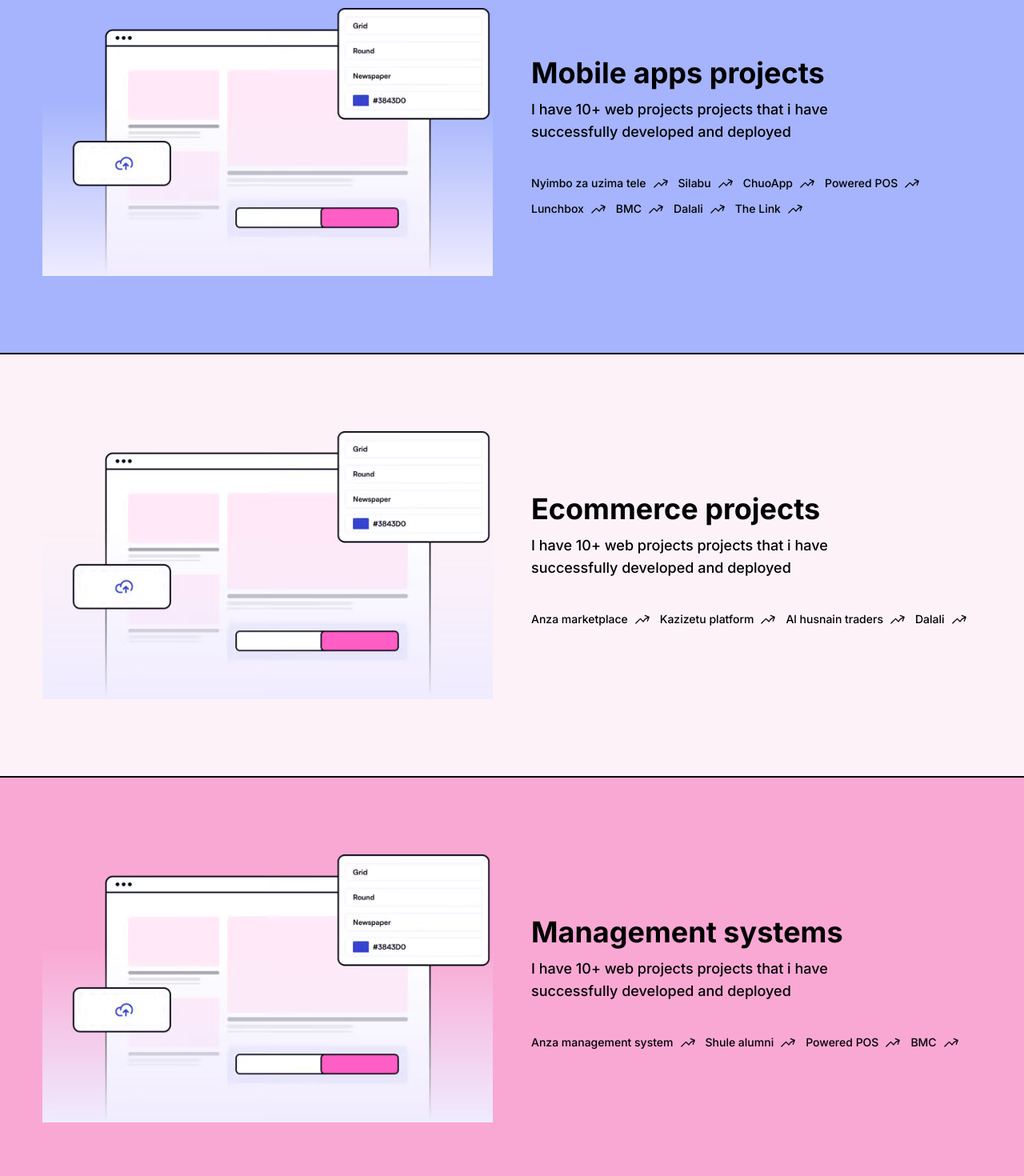
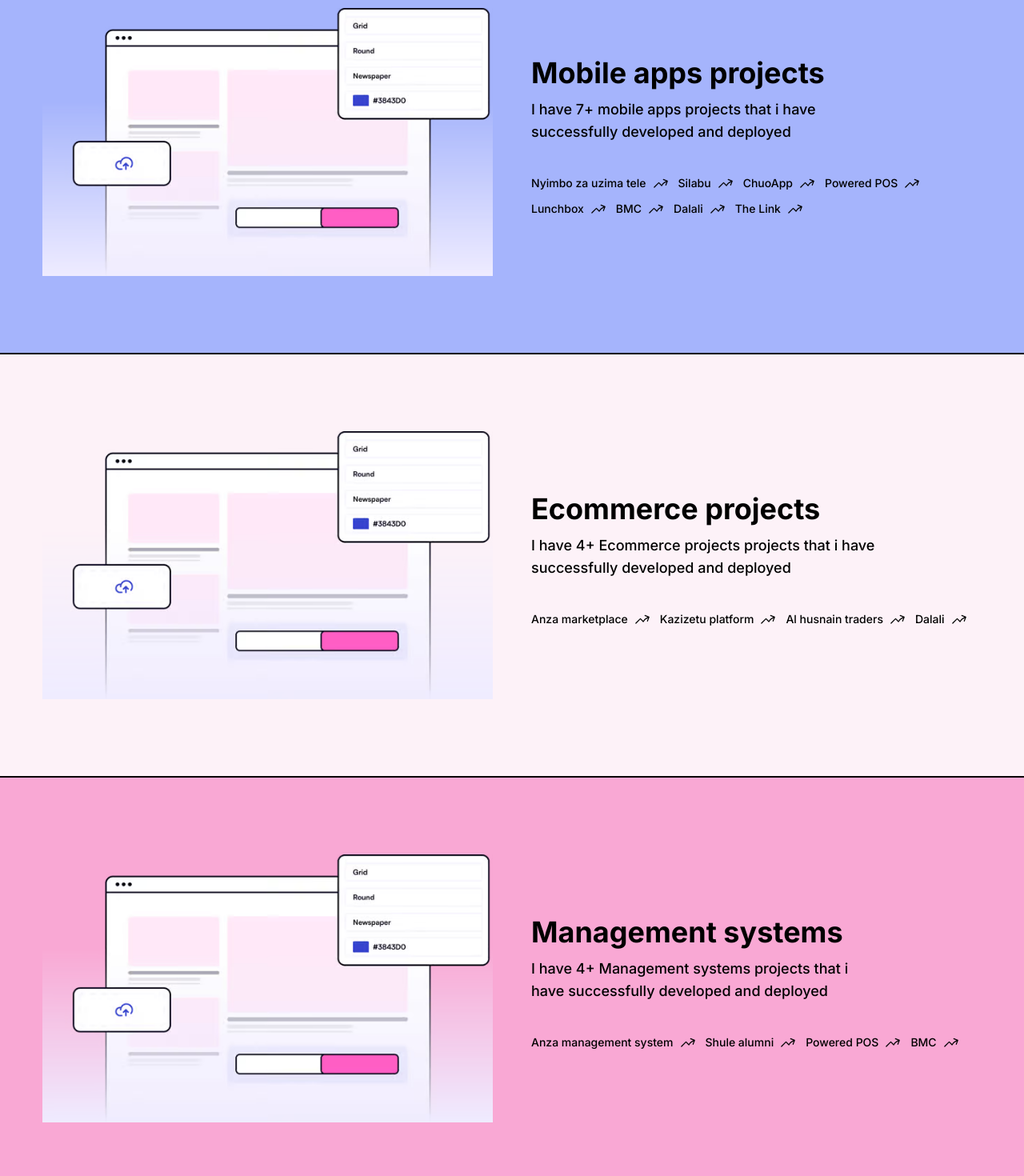
Before and after one commit to johnchuma/johnchuma, a Next.js app: page / in a window 1280 px wide. Shown: the part 2680-4150 px from the top of the page at 80% size. Built offline with nearby package versions, Linux system fonts and the light colour scheme.

Commit message:
saven changes

```diff
--- a/src/app/components/apps.js
+++ b/src/app/components/apps.js
@@ -5,13 +5,13 @@ import ProjectList from "./project_list";
 const Apps= () => {
     return ( <div>
         <div className="bg-indigo-300 py-24 md:text-start text-center ">
-        <div className="grid grid-cols-1 md:grid-cols-2 gap-x-12 w-11/12 mx-auto items-center justify-center">
+        <div className="grid gap-y-4 grid-cols-1 md:grid-cols-2 gap-x-12 w-11/12 mx-auto items-center justify-center">
 
             <Image width={3000} height={3000} src={"/server.avif" }/>
 
         <div>
-           <h1 className="text-4xl font-bold">Mobile apps projects</h1>
-           <h1 className="text-lg mt-3 md:pe-32">I have 10+ web projects projects that i have successfully developed and deployed </h1>
+           <h1 className="text-3xl md:text-4xl  font-bold">Mobile apps projects</h1>
+           <h1 className="text-lg mt-3 md:pe-32">I have 7+ mobile apps projects that i have successfully developed and deployed </h1>
            <div className="text-sm flex flex-wrap justify-center md:justify-start mt-10 ">
            <ProjectList category={"App"}/>
 
--- a/src/app/components/ecommerce.js
+++ b/src/app/components/ecommerce.js
@@ -5,13 +5,13 @@ import ProjectList from "./project_list"
 const Ecommerce= () => {
     return ( <div>
        <div className="bg-pink-50 py-24 md:text-start text-center  ">
-        <div className="grid grid-cols-1 md:grid-cols-2 gap-x-12 w-11/12 mx-auto items-center justify-center">
+        <div className="grid gap-y-4 grid-cols-1 md:grid-cols-2 gap-x-12 w-11/12 mx-auto items-center justify-center">
 
             <Image width={3000} height={3000} src={"/server.avif" }/>
 
         <div>
-           <h1 className="text-4xl font-bold">Ecommerce projects</h1>
-           <h1 className="text-lg mt-3 md:pe-32">I have 10+ web projects projects that i have successfully developed and deployed </h1>
+           <h1 className="text-3xl md:text-4xl  font-bold">Ecommerce projects</h1>
+           <h1 className="text-lg mt-3 md:pe-32">I have 4+ Ecommerce projects projects that i have successfully developed and deployed </h1>
            <div className="text-sm flex flex-wrap justify-center md:justify-start mt-10 ">
             <ProjectList category={"Ecommerce"}/>
 
--- a/src/app/components/footer.js
+++ b/src/app/components/footer.js
@@ -4,18 +4,24 @@ const Footer = () => {
     return ( <div>
         <div className="w-full bg-slate-950 py-20 text-white">
         <Experience/>
-        <div className="grid grid-cols-1 md:grid-cols-12  w-11/12 space-y-3 text-center md:text-start justify-center md:justify-start md:w-11/12 mx-auto">
+        <div className="grid grid-cols-1 md:grid-cols-12 items-center   w-11/12 space-y-3 text-center md:text-start justify-center md:justify-start md:w-11/12 mx-auto">
             <div className="col-span-8">
                 <div className="flex flex-col md:flex-row items-center md:items-start space-x-2 space-y-2">
                 <Image src={"/me.jpg"} height={1000} width={1000} className="aspect-squire rounded-full h-20 w-20 md:h-10 md:w-10 object-cover" alt="John Vedastus Chuma"/>
                 <h1 className=" md:text-lg md:block hidden">John Chuma</h1>
                 </div>
                 <p className="text-lg py-4">Subscribe to receive blog updates</p>
-                <div className="flex justify-between pe-4 bg-indigo-700 rounded-lg md:w-4/12">
-                    <input placeholder="Write your email here..." className=" py-4  rounded-s-lg "/>
-                    <button >Subscribe</button>
+                <div className=" grid grid-cols-12 justify-between  items-center bg-white  rounded-lg md:w-4/12">
+                    <div className="col-span-8">
+                    <input placeholder="Write your email here..." className=" py-4 border-0  rounded-s-lg "/>
+                    </div>
+                    <div className="col-span-4">
+                    <button className="bg-indigo-700 py-5 w-full px-3 text-sm rounded-e-lg">Subscribe</button>
+                    </div>
+
+
                 </div>
-                <p className="text-xs md:text-sm mt-4">By subscribing you agree to with our Privacy Policy and provide consent to receive updates from our this website</p>
+                <p className="text-xs md:text-sm mt-4 opacity-80">By subscribing you agree to with our Privacy Policy and provide consent to receive updates from our this website</p>
             </div>
             <div className=" col-span-12 md:col-span-2">
             <h2 className="text-white font-bold text-lg pb-4">Address</h2>
--- a/src/app/components/ms.js
+++ b/src/app/components/ms.js
@@ -5,13 +5,13 @@ import ProjectList from "./project_list";
 const MS= () => {
     return ( <div>
        <div className="bg-pink-300 py-24 md:text-start text-center ">
-        <div className="grid grid-cols-1 md:grid-cols-2 gap-x-12 w-11/12 mx-auto items-center justify-center">
+        <div className="grid gap-y-4 grid-cols-1 md:grid-cols-2 gap-x-12 w-11/12 mx-auto items-center justify-center">
 
             <Image width={3000} height={3000} src={"/server.avif" }/>
 
         <div>
-           <h1 className="text-4xl font-bold">Management systems</h1>
-           <h1 className="text-lg mt-3  md:pe-32">I have 10+ web projects projects that i have successfully developed and deployed </h1>
+           <h1 className="text-3xl md:text-4xl font-bold">Management systems</h1>
+           <h1 className="text-lg mt-3  md:pe-32">I have 4+ Management systems projects that i have successfully developed and deployed </h1>
            <div className="text-sm flex flex-wrap justify-center md:justify-start mt-10 ">
            <ProjectList category={"MS"}/>
 
--- a/src/app/components/websites.js
+++ b/src/app/components/websites.js
@@ -5,7 +5,7 @@ import ProjectList from "./project_list";
 const Websites = () => {
     return ( <div>
         <div className="bg-indigo-50 py-24 md:text-start text-center">
-        <div className="grid grid-cols-1 md:grid-cols-2 gap-x-12 w-11/12 mx-auto items-center justify-center">
+        <div className="grid grid-cols-1 gap-y-2 md:grid-cols-2 gap-x-12 w-11/12 mx-auto items-center justify-center">
 
             <Image width={3000} height={3000} src={"/server.avif" }/>
 
```
